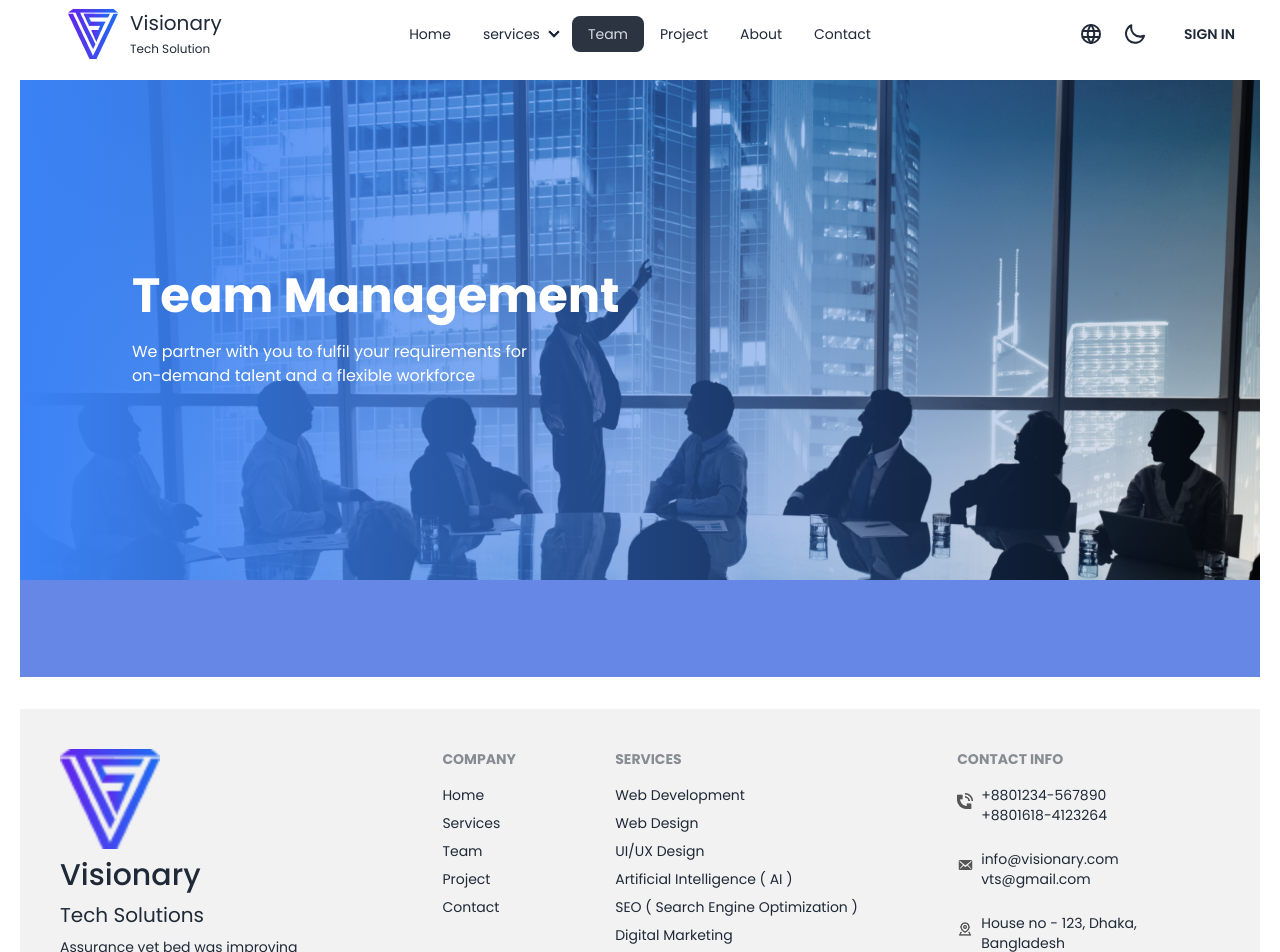
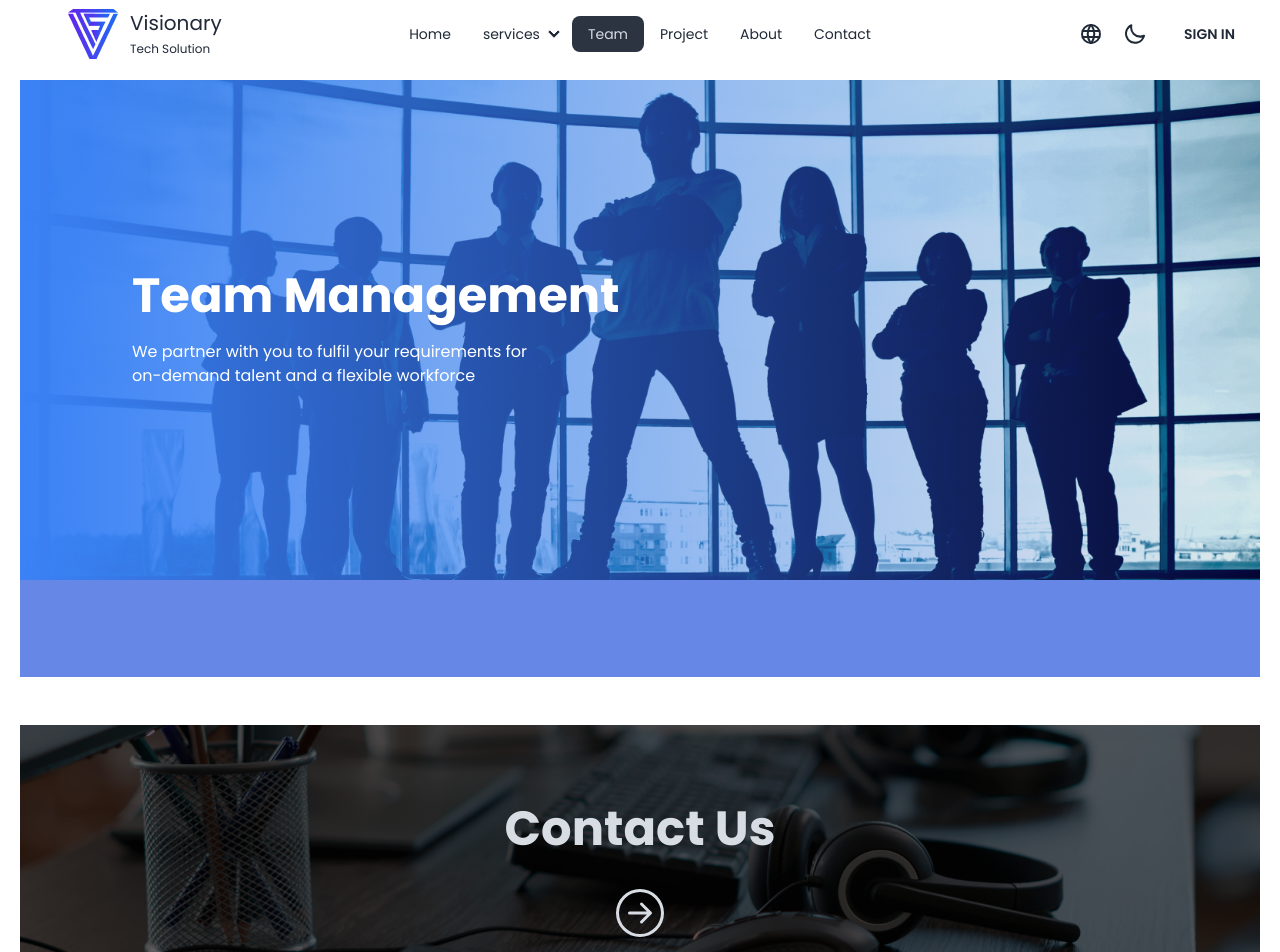
Before and after one commit to MahmudulMahi/-company-website, a React (Vite) app: page /team in a window 1280 px wide. Shown: the top 952 px of the page. Built offline with nearby package versions, Linux system fonts and the light colour scheme.

Commit message:
create what our clients think

```diff
--- /dev/null
+++ b/src/components/Layouts/WhatOurClients/WhatOurClients.jsx
@@ -0,0 +1,12 @@
+
+const WhatOurClients = () => {
+  return (
+    <div>
+       <div className='text-[#4169E1] text-3xl text-center font-semibold mt-8'>
+        <span className='shadow-2xl rounded-full p-0 md:p-3'>~ What Our Clients think ~</span>
+      </div>
+    </div>
+  );
+};
+
+export default WhatOurClients;
--- a/src/components/Layouts/teambanner/Teambanner.jsx
+++ b/src/components/Layouts/teambanner/Teambanner.jsx
@@ -5,7 +5,7 @@ const Teambanner = () => {
     <>
     <div className="hero h-[300px] md:h-[500px] mt-3 "
 
-    style={{ backgroundImage: "url('/asset/Rectangle 387.png')"
+    style={{ backgroundImage: "url('/asset/teammanagement.png')"
 
     }}>
       <div className="hero-overlay bg-opacity-10 bg-gradient-to-r from-blue-500  to-transparent  "></div>
--- /dev/null
+++ b/src/components/Layouts/teampeople/Teampeople.jsx
@@ -0,0 +1,11 @@
+
+
+const Teampeople = () => {
+  return (
+    <div>
+
+    </div>
+  );
+};
+
+export default Teampeople;
--- a/src/components/pages/Home/Home.jsx
+++ b/src/components/pages/Home/Home.jsx
@@ -5,6 +5,7 @@ import Solutionsecton from "../../Layouts/Solutionsecton/Solutionsecton";
 import Techonologies from "../../Layouts/Techonologies/Techonologies";
 import ChooseVisionary from "../../Layouts/chooseVisionary/ChooseVisionary";
 import Contact from "../../Layouts/contact/Contact";
+import WhatOurClients from "../../Layouts/WhatOurClients/WhatOurClients";
 
 
 
@@ -21,6 +22,7 @@ const Home = () => {
         <ChooseVisionary></ChooseVisionary>
         <Techonologies></Techonologies>
         <ProudJourney></ProudJourney>
+        <WhatOurClients></WhatOurClients>
         <Contact></Contact>
       </div>
 
--- a/src/components/pages/Team/Team.jsx
+++ b/src/components/pages/Team/Team.jsx
@@ -1,11 +1,16 @@
+import Contactus from "../../Layouts/contactus/Contactus";
 import Teambanner from "../../Layouts/teambanner/Teambanner";
 
 
 const Team = () => {
   return (
-    <>
+    <div>
   <Teambanner></Teambanner>
-  </>
+  <div className="max-w-7xl mx-auto ">
+    <Contactus></Contactus>
+
+  </div>
+  </div>
   );
 };
 
```
Also changed, not shown: public/asset/Rectangle 248 (1).png (added), public/asset/teammanagement.png (renamed from public/asset/silhouette-confident-businesspeople 3.png).
